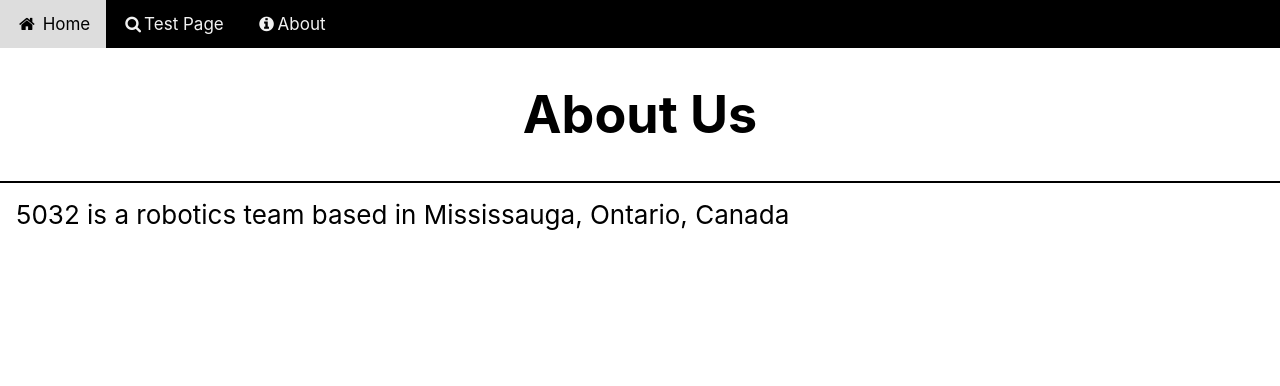
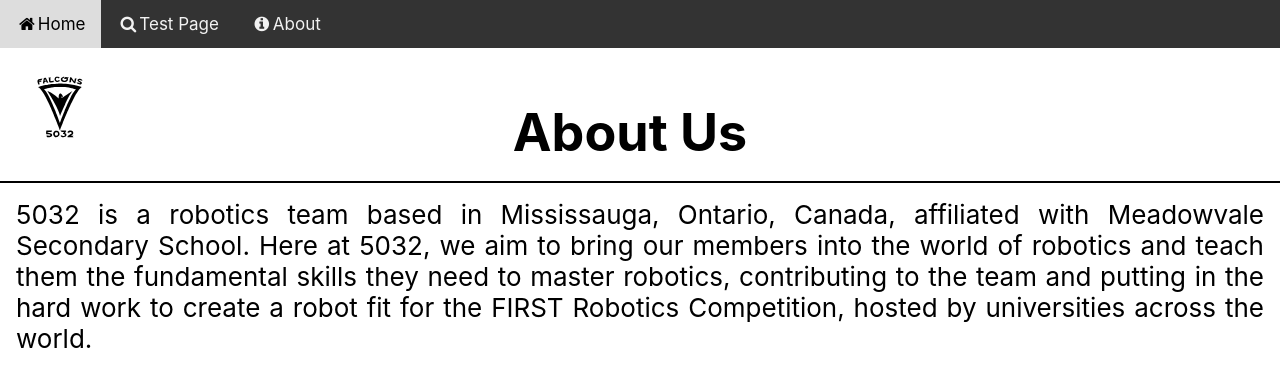
Before and after one commit to ShyavanS/5032-website, a React (Create React App) app: page /about in a window 1280 px wide. Shown: the top 386 px of the page. Built offline with nearby package versions, Linux system fonts and the light colour scheme.

Commit message:
updated about page

```diff
--- a/src/pages/About.css
+++ b/src/pages/About.css
@@ -1,8 +1,20 @@
 .description{
-  text-align: left;
+  text-align: justify;
   margin: 1rem;
 }
 
 .ruler{
   border: 1px solid black;
 }
+
+.about-logo{
+  float: left;
+  width: 120px;
+  height: 120px;
+}
+
+.Title{
+  position: relative;
+  top: 18px;
+  left: -70px;
+}
--- a/src/pages/About.tsx
+++ b/src/pages/About.tsx
@@ -1,12 +1,19 @@
 import React from 'react';
 import './About.css';
+import logo from '../Falcons.svg'
 
 function About(){
   return(
     <div className="about">
+      <img src={logo} className='about-logo'/>
       <h1 className="Title">About Us</h1>
       <hr className="ruler"></hr>
-      <p className="description">5032 is a robotics team based in Mississauga, Ontario, Canada</p>
+      <p className="description">
+        5032 is a robotics team based in Mississauga, Ontario, Canada, affiliated with Meadowvale Secondary School.
+        Here at 5032, we aim to bring our members into the world of robotics and teach them the fundamental skills
+        they need to master robotics, contributing to the team and putting in the hard work to create a robot fit for the FIRST
+        Robotics Competition, hosted by universities across the world.
+        </p>
     </div>
   );
 }
--- a/src/pages/Navbar.css
+++ b/src/pages/Navbar.css
@@ -1,6 +1,6 @@
 /* Add a black background color to the top navigation */
 .Navbar {
-  background-color: #000000;
+  background-color: #333;
   overflow: hidden;
 }
 
--- a/src/pages/Navbar.tsx
+++ b/src/pages/Navbar.tsx
@@ -5,7 +5,7 @@ function NavBar() {
 
     <div className="Navbar">
       <link rel="stylesheet" href="https://cdnjs.cloudflare.com/ajax/libs/font-awesome/4.7.0/css/font-awesome.min.css"/>
-      <a href="/"><i className="fa fa-fw fa-home"></i> Home</a>
+      <a href="/"><i className="fa fa-fw fa-home"></i>Home</a>
       <a href="/testpage"><i className="fa fa-fw fa-search"></i>Test Page</a>
       <a href="/about"><i className="fa fa-fw fa-info-circle"></i>About</a>
     </div>
```
